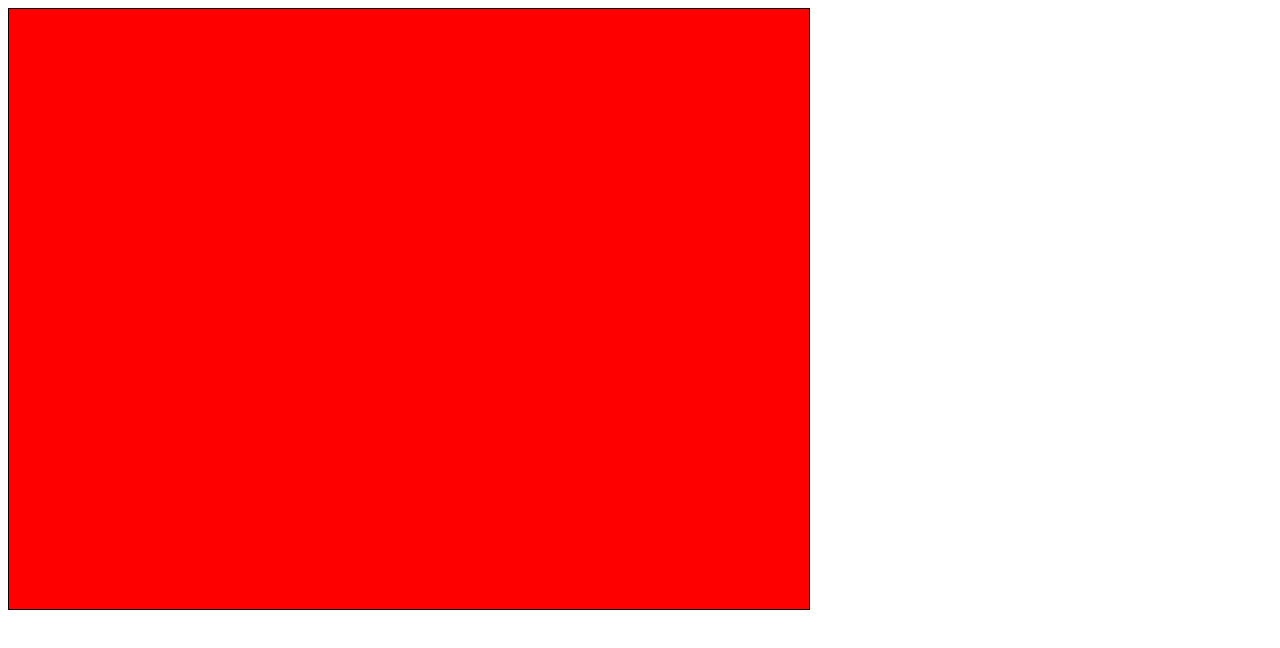
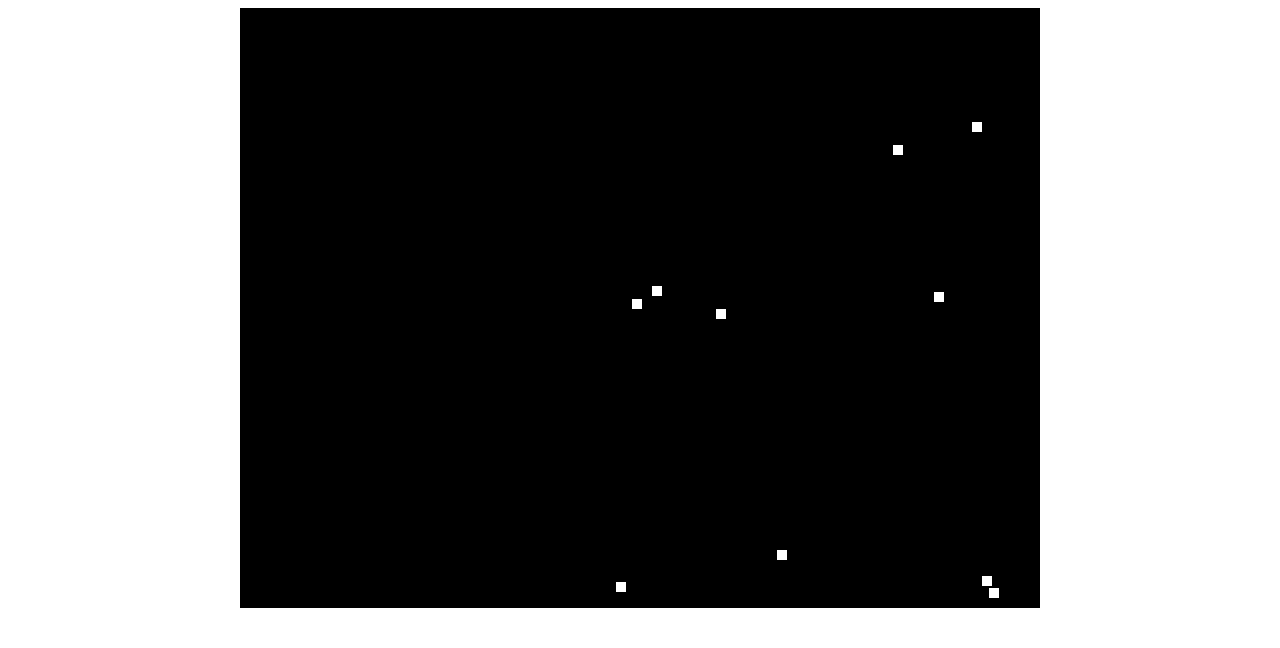
Before and after one commit to rtbreedlove/rtbreedlove.github.io, a plain HTML site: page index.html in a window 1280 px wide. Drawn offline with Linux system fonts and the light colour scheme.

Commit message:
star bounce

```diff
--- a/index.html
+++ b/index.html
@@ -6,7 +6,9 @@
 	<title>Asteroid2</title>
 	<style type="text/css">
 		canvas {
-			border: 1px solid black;
+			display: block;
+			margin-left: auto;
+			margin-right: auto;
 		}
 	</style>
 </head>
--- a/script.js
+++ b/script.js
@@ -1,8 +1,26 @@
 var canv = document.getElementById("canvasGame");
 var c = canv.getContext("2d");
+
+const FPS = 3; // frames per second
 
 canv.width = 800;
 canv.height = 600;
 
-c.fillStyle = "red";
-c.fillRect(0,0,canv.width,canv.height);
+// set up the game loop
+setInterval(screen, 1000 / FPS);
+
+function screen() {
+
+    // draw space
+    c.fillStyle = "black";
+    c.fillRect(0,0,canv.width,canv.height);
+
+
+    // draw star
+    c.fillStyle = "white";
+    var starcount = 10; // number of stars on screen
+    var i;
+    for (i = 0; i < starcount; i++) {
+        c.fillRect(Math.floor(Math.random() * canv.width) + 1, Math.floor(Math.random() * canv.height) + 1, 10, 10);
+    }
+}
```
